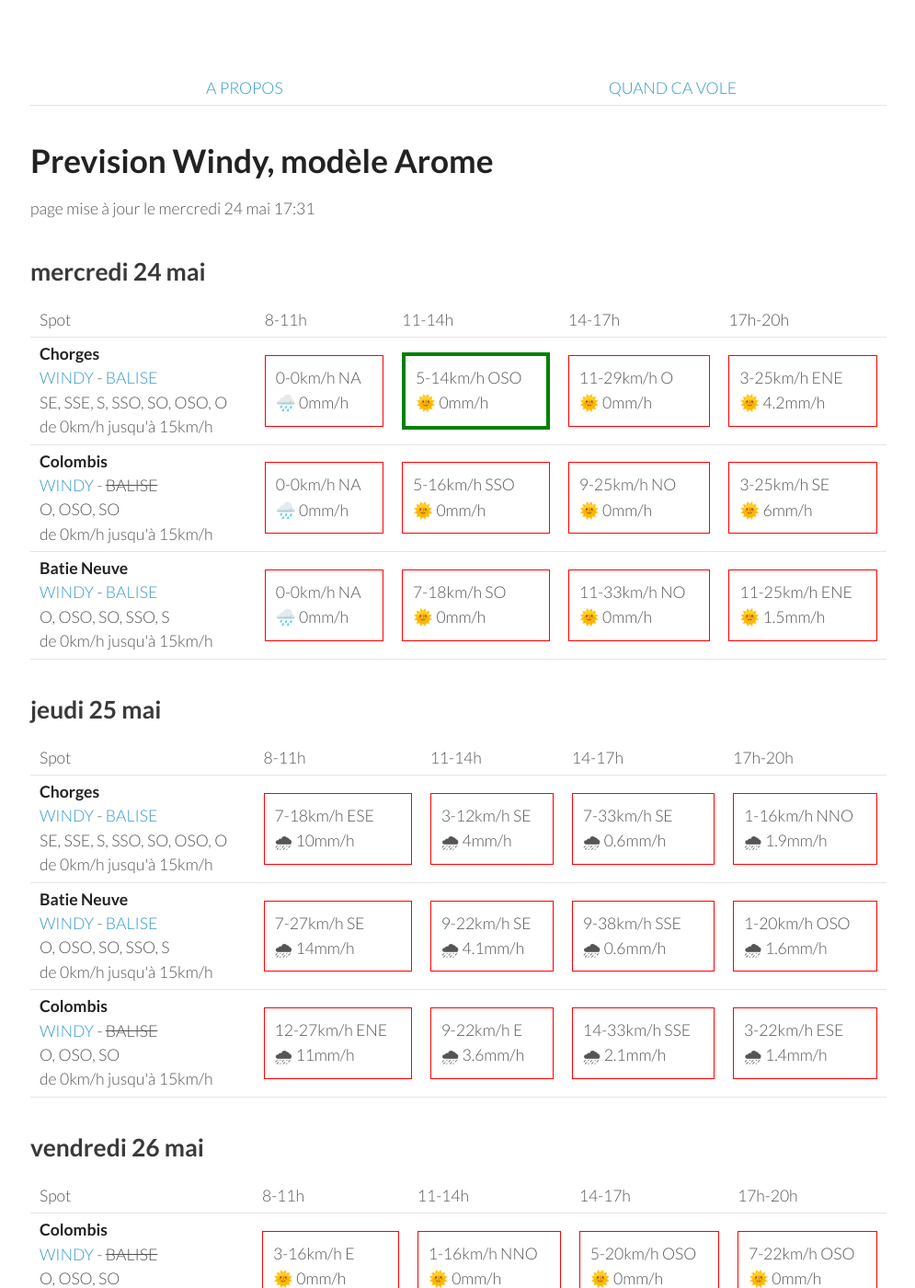
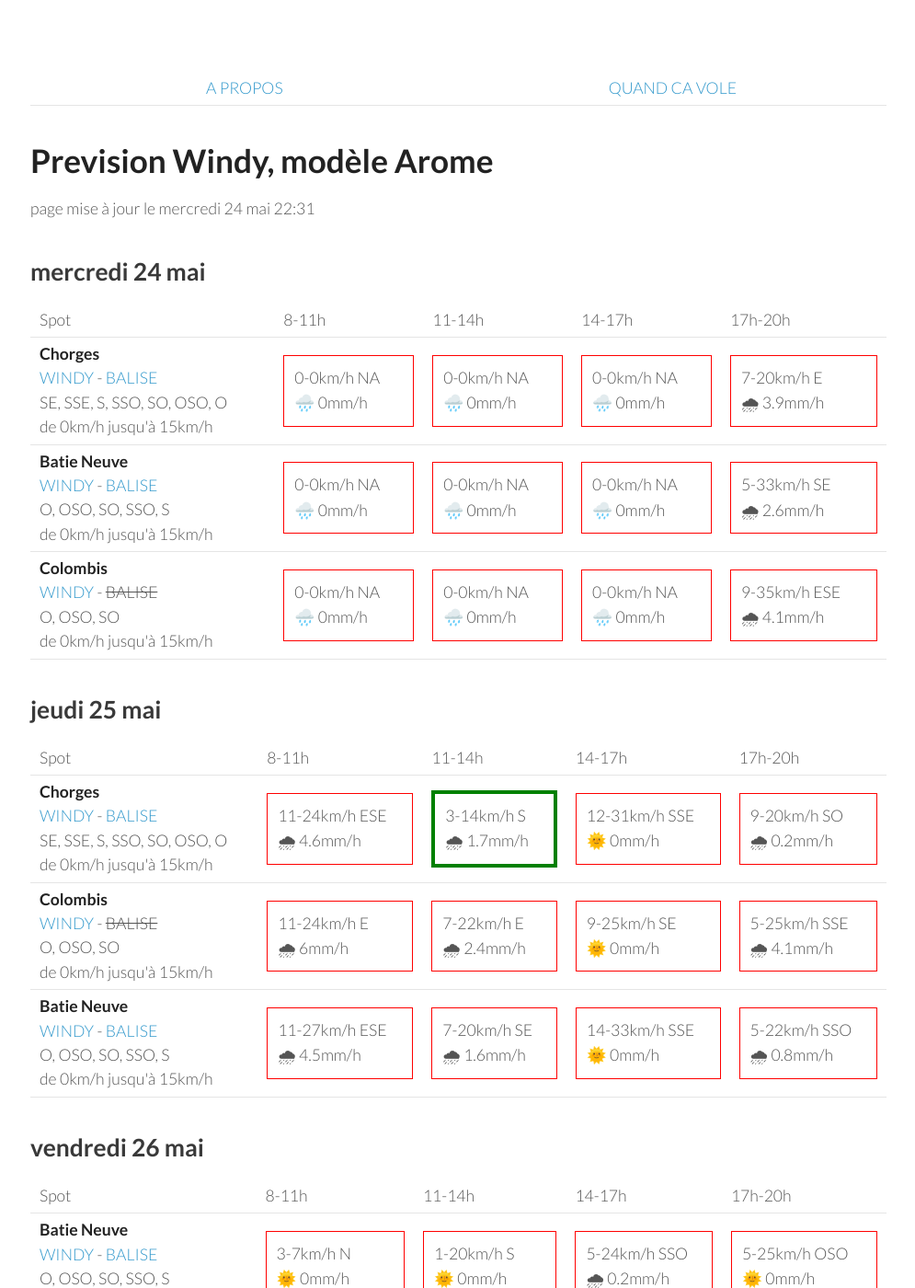
Before and after one commit to parapente-dans-le-nord/parapente-dans-le-nord.github.io, a Jekyll site: the page built from serre_poncon.markdown, in a window 1280 px wide and 1400 px high. Shown: the whole window at 92% size, without its empty margins (25-1020 px from the left). Built offline with Jekyll 4.4.1, drawn with Linux system fonts in a browser that asks for light colours; some of the changed text lies outside the part shown.

Commit message:
update index.markdown

```diff
--- a/serre_poncon.markdown
+++ b/serre_poncon.markdown
@@ -7,7 +7,7 @@ title:  "Tous les spots"
 {: .links}
 
 # Prevision Windy, modèle Arome
-page mise à jour le mercredi 24 mai 17:31
+page mise à jour le mercredi 24 mai 22:31
 
 ## mercredi 24 mai
 
@@ -25,27 +25,27 @@ page mise à jour le mercredi 24 mai 17:31
         <td><strong>Chorges</strong><br><a href="https://windy.com/44.578/6.280?44.559,6.262,10">WINDY</a> - <span class=""><a href="https://www.openwindmap.org/PP554">BALISE</a> </span><br> <span class="vent-favorable">SE, SSE, S, SSO, SO, OSO, O</span><br><span class="force-vent">de 0km/h jusqu'à 15km/h</span> </td>
 
             <td><div class="not-flyable"><p>0-0km/h NA</p><p>🌧️ 0mm/h</p></div></td>
-            <td><div class="flyable"><p>5-14km/h OSO</p><p>🌞 0mm/h</p></div></td>
-            <td><div class="not-flyable"><p>11-29km/h O</p><p>🌞 0mm/h</p></div></td>
-            <td><div class="not-flyable"><p>3-25km/h ENE</p><p>🌞 4.2mm/h</p></div></td>
+            <td><div class="not-flyable"><p>0-0km/h NA</p><p>🌧️ 0mm/h</p></div></td>
+            <td><div class="not-flyable"><p>0-0km/h NA</p><p>🌧️ 0mm/h</p></div></td>
+            <td><div class="not-flyable"><p>7-20km/h E</p><p>🌧 3.9mm/h</p></div></td>
+
+    </tr>
+<tr>
+        <td><strong>Batie Neuve</strong><br><a href="https://windy.com/44.584/6.236?44.559,6.262,10,m:eTtagly">WINDY</a> - <span class=""><a href="https://www.openwindmap.org/PP554">BALISE</a> </span><br> <span class="vent-favorable">O, OSO, SO, SSO, S</span><br><span class="force-vent">de 0km/h jusqu'à 15km/h</span> </td>
+
+            <td><div class="not-flyable"><p>0-0km/h NA</p><p>🌧️ 0mm/h</p></div></td>
+            <td><div class="not-flyable"><p>0-0km/h NA</p><p>🌧️ 0mm/h</p></div></td>
+            <td><div class="not-flyable"><p>0-0km/h NA</p><p>🌧️ 0mm/h</p></div></td>
+            <td><div class="not-flyable"><p>5-33km/h SE</p><p>🌧 2.6mm/h</p></div></td>
 
     </tr>
 <tr>
         <td><strong>Colombis</strong><br><a href="https://windy.com/44.494/6.216?44.559,6.262,10">WINDY</a> - <span class="no-balise"> BALISE </span><br> <span class="vent-favorable">O, OSO, SO</span><br><span class="force-vent">de 0km/h jusqu'à 15km/h</span> </td>
 
             <td><div class="not-flyable"><p>0-0km/h NA</p><p>🌧️ 0mm/h</p></div></td>
-            <td><div class="not-flyable"><p>5-16km/h SSO</p><p>🌞 0mm/h</p></div></td>
-            <td><div class="not-flyable"><p>9-25km/h NO</p><p>🌞 0mm/h</p></div></td>
-            <td><div class="not-flyable"><p>3-25km/h SE</p><p>🌞 6mm/h</p></div></td>
-
-    </tr>
-<tr>
-        <td><strong>Batie Neuve</strong><br><a href="https://windy.com/44.584/6.236?44.559,6.262,10,m:eTtagly">WINDY</a> - <span class=""><a href="https://www.openwindmap.org/PP554">BALISE</a> </span><br> <span class="vent-favorable">O, OSO, SO, SSO, S</span><br><span class="force-vent">de 0km/h jusqu'à 15km/h</span> </td>
-
             <td><div class="not-flyable"><p>0-0km/h NA</p><p>🌧️ 0mm/h</p></div></td>
-            <td><div class="not-flyable"><p>7-18km/h SO</p><p>🌞 0mm/h</p></div></td>
-            <td><div class="not-flyable"><p>11-33km/h NO</p><p>🌞 0mm/h</p></div></td>
-            <td><div class="not-flyable"><p>11-25km/h ENE</p><p>🌞 1.5mm/h</p></div></td>
+            <td><div class="not-flyable"><p>0-0km/h NA</p><p>🌧️ 0mm/h</p></div></td>
+            <td><div class="not-flyable"><p>9-35km/h ESE</p><p>🌧 4.1mm/h</p></div></td>
 
     </tr>
 
@@ -67,30 +67,30 @@ page mise à jour le mercredi 24 mai 17:31
 <tr>
         <td><strong>Chorges</strong><br><a href="https://windy.com/44.578/6.280?44.559,6.262,10">WINDY</a> - <span class=""><a href="https://www.openwindmap.org/PP554">BALISE</a> </span><br> <span class="vent-favorable">SE, SSE, S, SSO, SO, OSO, O</span><br><span class="force-vent">de 0km/h jusqu'à 15km/h</span> </td>
 
-            <td><div class="not-flyable"><p>7-18km/h ESE</p><p>🌧 10mm/h</p></div></td>
-            <td><div class="not-flyable"><p>3-12km/h SE</p><p>🌧 4mm/h</p></div></td>
-            <td><div class="not-flyable"><p>7-33km/h SE</p><p>🌧 0.6mm/h</p></div></td>
-            <td><div class="not-flyable"><p>1-16km/h NNO</p><p>🌧 1.9mm/h</p></div></td>
+            <td><div class="not-flyable"><p>11-24km/h ESE</p><p>🌧 4.6mm/h</p></div></td>
+            <td><div class="flyable"><p>3-14km/h S</p><p>🌧 1.7mm/h</p></div></td>
+            <td><div class="not-flyable"><p>12-31km/h SSE</p><p>🌞 0mm/h</p></div></td>
+            <td><div class="not-flyable"><p>9-20km/h SO</p><p>🌧 0.2mm/h</p></div></td>
+
+
+    </tr>
+<tr>
+        <td><strong>Colombis</strong><br><a href="https://windy.com/44.494/6.216?44.559,6.262,10">WINDY</a> - <span class="no-balise"> BALISE </span><br> <span class="vent-favorable">O, OSO, SO</span><br><span class="force-vent">de 0km/h jusqu'à 15km/h</span> </td>
+
+            <td><div class="not-flyable"><p>11-24km/h E</p><p>🌧 6mm/h</p></div></td>
+            <td><div class="not-flyable"><p>7-22km/h E</p><p>🌧 2.4mm/h</p></div></td>
+            <td><div class="not-flyable"><p>9-25km/h SE</p><p>🌞 0mm/h</p></div></td>
+            <td><div class="not-flyable"><p>5-25km/h SSE</p><p>🌧 4.1mm/h</p></div></td>
 
 
     </tr>
 <tr>
         <td><strong>Batie Neuve</strong><br><a href="https://windy.com/44.584/6.236?44.559,6.262,10,m:eTtagly">WINDY</a> - <span class=""><a href="https://www.openwindmap.org/PP554">BALISE</a> </span><br> <span class="vent-favorable">O, OSO, SO, SSO, S</span><br><span class="force-vent">de 0km/h jusqu'à 15km/h</span> </td>
 
-            <td><div class="not-flyable"><p>7-27km/h SE</p><p>🌧 14mm/h</p></div></td>
-            <td><div class="not-flyable"><p>9-22km/h SE</p><p>🌧 4.1mm/h</p></div></td>
-            <td><div class="not-flyable"><p>9-38km/h SSE</p><p>🌧 0.6mm/h</p></div></td>
-            <td><div class="not-flyable"><p>1-20km/h OSO</p><p>🌧 1.6mm/h</p></div></td>
-
-
-    </tr>
-<tr>
-        <td><strong>Colombis</strong><br><a href="https://windy.com/44.494/6.216?44.559,6.262,10">WINDY</a> - <span class="no-balise"> BALISE </span><br> <span class="vent-favorable">O, OSO, SO</span><br><span class="force-vent">de 0km/h jusqu'à 15km/h</span> </td>
-
-            <td><div class="not-flyable"><p>12-27km/h ENE</p><p>🌧 11mm/h</p></div></td>
-            <td><div class="not-flyable"><p>9-22km/h E</p><p>🌧 3.6mm/h</p></div></td>
-            <td><div class="not-flyable"><p>14-33km/h SSE</p><p>🌧 2.1mm/h</p></div></td>
-            <td><div class="not-flyable"><p>3-22km/h ESE</p><p>🌧 1.4mm/h</p></div></td>
+            <td><div class="not-flyable"><p>11-27km/h ESE</p><p>🌧 4.5mm/h</p></div></td>
+            <td><div class="not-flyable"><p>7-20km/h SE</p><p>🌧 1.6mm/h</p></div></td>
+            <td><div class="not-flyable"><p>14-33km/h SSE</p><p>🌞 0mm/h</p></div></td>
+            <td><div class="not-flyable"><p>5-22km/h SSO</p><p>🌧 0.8mm/h</p></div></td>
 
 
     </tr>
@@ -111,32 +111,32 @@ page mise à jour le mercredi 24 mai 17:31
       <td>17h-20h</td>
     </tr>
 <tr>
-        <td><strong>Colombis</strong><br><a href="https://windy.com/44.494/6.216?44.559,6.262,10">WINDY</a> - <span class="no-balise"> BALISE </span><br> <span class="vent-favorable">O, OSO, SO</span><br><span class="force-vent">de 0km/h jusqu'à 15km/h</span> </td>
-
-            <td><div class="not-flyable"><p>3-16km/h E</p><p>🌞 0mm/h</p></div></td>
-            <td><div class="not-flyable"><p>1-16km/h NNO</p><p>🌞 0mm/h</p></div></td>
-            <td><div class="not-flyable"><p>5-20km/h OSO</p><p>🌞 0mm/h</p></div></td>
-            <td><div class="not-flyable"><p>7-22km/h OSO</p><p>🌞 0mm/h</p></div></td>
-
-
-    </tr>
-<tr>
         <td><strong>Batie Neuve</strong><br><a href="https://windy.com/44.584/6.236?44.559,6.262,10,m:eTtagly">WINDY</a> - <span class=""><a href="https://www.openwindmap.org/PP554">BALISE</a> </span><br> <span class="vent-favorable">O, OSO, SO, SSO, S</span><br><span class="force-vent">de 0km/h jusqu'à 15km/h</span> </td>
 
-            <td><div class="not-flyable"><p>3-18km/h NE</p><p>🌞 0mm/h</p></div></td>
-            <td><div class="not-flyable"><p>3-20km/h SSO</p><p>🌞 0mm/h</p></div></td>
-            <td><div class="not-flyable"><p>5-24km/h SO</p><p>🌞 0mm/h</p></div></td>
-            <td><div class="not-flyable"><p>7-25km/h OSO</p><p>🌞 0mm/h</p></div></td>
+            <td><div class="not-flyable"><p>3-7km/h N</p><p>🌞 0mm/h</p></div></td>
+            <td><div class="not-flyable"><p>1-20km/h S</p><p>🌞 0mm/h</p></div></td>
+            <td><div class="not-flyable"><p>5-24km/h SSO</p><p>🌧 0.2mm/h</p></div></td>
+            <td><div class="not-flyable"><p>5-25km/h OSO</p><p>🌞 0mm/h</p></div></td>
 
 
     </tr>
 <tr>
         <td><strong>Chorges</strong><br><a href="https://windy.com/44.578/6.280?44.559,6.262,10">WINDY</a> - <span class=""><a href="https://www.openwindmap.org/PP554">BALISE</a> </span><br> <span class="vent-favorable">SE, SSE, S, SSO, SO, OSO, O</span><br><span class="force-vent">de 0km/h jusqu'à 15km/h</span> </td>
 
-            <td><div class="not-flyable"><p>5-20km/h ENE</p><p>🌞 0mm/h</p></div></td>
-            <td><div class="not-flyable"><p>1-22km/h SSO</p><p>🌞 0mm/h</p></div></td>
-            <td><div class="not-flyable"><p>5-22km/h SO</p><p>🌞 0mm/h</p></div></td>
-            <td><div class="not-flyable"><p>7-25km/h OSO</p><p>🌞 0mm/h</p></div></td>
+            <td><div class="not-flyable"><p>1-5km/h NNE</p><p>🌞 0mm/h</p></div></td>
+            <td><div class="not-flyable"><p>1-22km/h SSE</p><p>🌞 0mm/h</p></div></td>
+            <td><div class="not-flyable"><p>5-22km/h SSO</p><p>🌧 0.3mm/h</p></div></td>
+            <td><div class="not-flyable"><p>5-25km/h OSO</p><p>🌞 0mm/h</p></div></td>
+
+
+    </tr>
+<tr>
+        <td><strong>Colombis</strong><br><a href="https://windy.com/44.494/6.216?44.559,6.262,10">WINDY</a> - <span class="no-balise"> BALISE </span><br> <span class="vent-favorable">O, OSO, SO</span><br><span class="force-vent">de 0km/h jusqu'à 15km/h</span> </td>
+
+            <td><div class="not-flyable"><p>9-20km/h ENE</p><p>🌞 0mm/h</p></div></td>
+            <td><div class="not-flyable"><p>1-16km/h N</p><p>🌞 0mm/h</p></div></td>
+            <td><div class="not-flyable"><p>3-18km/h SO</p><p>🌞 0mm/h</p></div></td>
+            <td><div class="not-flyable"><p>5-20km/h ONO</p><p>🌞 0mm/h</p></div></td>
 
 
     </tr>
@@ -159,10 +159,10 @@ page mise à jour le mercredi 24 mai 17:31
 <tr>
         <td><strong>Colombis</strong><br><a href="https://windy.com/44.494/6.216?44.559,6.262,10">WINDY</a> - <span class="no-balise"> BALISE </span><br> <span class="vent-favorable">O, OSO, SO</span><br><span class="force-vent">de 0km/h jusqu'à 15km/h</span> </td>
 
-            <td><div class="not-flyable"><p>5-18km/h ENE</p><p>🌞 0mm/h</p></div></td>
-            <td><div class="not-flyable"><p>1-16km/h NO</p><p>🌞 0mm/h</p></div></td>
-            <td><div class="not-flyable"><p>5-24km/h OSO</p><p>🌞 0mm/h</p></div></td>
-            <td><div class="not-flyable"><p>5-24km/h OSO</p><p>🌞 0mm/h</p></div></td>
+            <td><div class="not-flyable"><p>5-18km/h E</p><p>🌞 0mm/h</p></div></td>
+            <td><div class="not-flyable"><p>3-16km/h NNO</p><p>🌞 0mm/h</p></div></td>
+            <td><div class="not-flyable"><p>7-24km/h OSO</p><p>🌞 0mm/h</p></div></td>
+            <td><div class="not-flyable"><p>5-25km/h SO</p><p>🌧 0.2mm/h</p></div></td>
 
 
     </tr>
@@ -170,9 +170,9 @@ page mise à jour le mercredi 24 mai 17:31
         <td><strong>Batie Neuve</strong><br><a href="https://windy.com/44.584/6.236?44.559,6.262,10,m:eTtagly">WINDY</a> - <span class=""><a href="https://www.openwindmap.org/PP554">BALISE</a> </span><br> <span class="vent-favorable">O, OSO, SO, SSO, S</span><br><span class="force-vent">de 0km/h jusqu'à 15km/h</span> </td>
 
             <td><div class="not-flyable"><p>5-16km/h NE</p><p>🌞 0mm/h</p></div></td>
-            <td><div class="not-flyable"><p>3-22km/h SSO</p><p>🌞 0mm/h</p></div></td>
-            <td><div class="not-flyable"><p>7-31km/h SO</p><p>🌞 0mm/h</p></div></td>
-            <td><div class="not-flyable"><p>7-31km/h SO</p><p>🌞 0mm/h</p></div></td>
+            <td><div class="not-flyable"><p>3-20km/h SSO</p><p>🌞 0mm/h</p></div></td>
+            <td><div class="not-flyable"><p>9-31km/h SO</p><p>🌞 0mm/h</p></div></td>
+            <td><div class="not-flyable"><p>5-31km/h OSO</p><p>🌞 0mm/h</p></div></td>
 
 
     </tr>
@@ -180,9 +180,9 @@ page mise à jour le mercredi 24 mai 17:31
         <td><strong>Chorges</strong><br><a href="https://windy.com/44.578/6.280?44.559,6.262,10">WINDY</a> - <span class=""><a href="https://www.openwindmap.org/PP554">BALISE</a> </span><br> <span class="vent-favorable">SE, SSE, S, SSO, SO, OSO, O</span><br><span class="force-vent">de 0km/h jusqu'à 15km/h</span> </td>
 
             <td><div class="not-flyable"><p>5-20km/h ENE</p><p>🌞 0mm/h</p></div></td>
-            <td><div class="not-flyable"><p>3-24km/h SSO</p><p>🌞 0mm/h</p></div></td>
-            <td><div class="not-flyable"><p>7-33km/h SO</p><p>🌞 0mm/h</p></div></td>
-            <td><div class="not-flyable"><p>7-33km/h SO</p><p>🌞 0mm/h</p></div></td>
+            <td><div class="not-flyable"><p>3-22km/h SSO</p><p>🌞 0mm/h</p></div></td>
+            <td><div class="not-flyable"><p>9-33km/h SO</p><p>🌞 0mm/h</p></div></td>
+            <td><div class="not-flyable"><p>5-33km/h OSO</p><p>🌞 0mm/h</p></div></td>
 
 
     </tr>
@@ -205,30 +205,30 @@ page mise à jour le mercredi 24 mai 17:31
 <tr>
         <td><strong>Colombis</strong><br><a href="https://windy.com/44.494/6.216?44.559,6.262,10">WINDY</a> - <span class="no-balise"> BALISE </span><br> <span class="vent-favorable">O, OSO, SO</span><br><span class="force-vent">de 0km/h jusqu'à 15km/h</span> </td>
 
-            <td><div class="not-flyable"><p>3-12km/h E</p><p>🌞 0mm/h</p></div></td>
-            <td><div class="not-flyable"><p>3-18km/h O</p><p>🌞 0mm/h</p></div></td>
-            <td><div class="not-flyable"><p>5-22km/h O</p><p>🌞 0mm/h</p></div></td>
-            <td><div class="not-flyable"><p>5-37km/h E</p><p>🌧 4.7mm/h</p></div></td>
+            <td><div class="not-flyable"><p>3-14km/h E</p><p>🌞 0mm/h</p></div></td>
+            <td><div class="not-flyable"><p>3-16km/h O</p><p>🌞 0mm/h</p></div></td>
+            <td><div class="not-flyable"><p>5-25km/h O</p><p>🌞 0mm/h</p></div></td>
+            <td><div class="not-flyable"><p>1-37km/h SE</p><p>🌧 6mm/h</p></div></td>
 
 
     </tr>
 <tr>
         <td><strong>Chorges</strong><br><a href="https://windy.com/44.578/6.280?44.559,6.262,10">WINDY</a> - <span class=""><a href="https://www.openwindmap.org/PP554">BALISE</a> </span><br> <span class="vent-favorable">SE, SSE, S, SSO, SO, OSO, O</span><br><span class="force-vent">de 0km/h jusqu'à 15km/h</span> </td>
 
-            <td><div class="not-flyable"><p>3-12km/h ENE</p><p>🌞 0mm/h</p></div></td>
-            <td><div class="not-flyable"><p>5-24km/h SO</p><p>🌞 0mm/h</p></div></td>
-            <td><div class="not-flyable"><p>1-27km/h OSO</p><p>🌧 0.8mm/h</p></div></td>
-            <td><div class="not-flyable"><p>3-31km/h SE</p><p>🌧 3.9mm/h</p></div></td>
+            <td><div class="not-flyable"><p>3-14km/h ENE</p><p>🌞 0mm/h</p></div></td>
+            <td><div class="not-flyable"><p>5-22km/h SO</p><p>🌞 0mm/h</p></div></td>
+            <td><div class="not-flyable"><p>3-31km/h SO</p><p>🌧 0.7mm/h</p></div></td>
+            <td><div class="not-flyable"><p>1-37km/h SSE</p><p>🌧 6mm/h</p></div></td>
 
 
     </tr>
 <tr>
         <td><strong>Batie Neuve</strong><br><a href="https://windy.com/44.584/6.236?44.559,6.262,10,m:eTtagly">WINDY</a> - <span class=""><a href="https://www.openwindmap.org/PP554">BALISE</a> </span><br> <span class="vent-favorable">O, OSO, SO, SSO, S</span><br><span class="force-vent">de 0km/h jusqu'à 15km/h</span> </td>
 
-            <td><div class="not-flyable"><p>1-11km/h NE</p><p>🌞 0mm/h</p></div></td>
+            <td><div class="not-flyable"><p>3-12km/h ENE</p><p>🌞 0mm/h</p></div></td>
             <td><div class="not-flyable"><p>5-22km/h SO</p><p>🌞 0mm/h</p></div></td>
-            <td><div class="not-flyable"><p>3-25km/h OSO</p><p>🌧 0.5mm/h</p></div></td>
-            <td><div class="not-flyable"><p>5-33km/h SE</p><p>🌧 3.7mm/h</p></div></td>
+            <td><div class="not-flyable"><p>5-29km/h SSO</p><p>🌧 0.4mm/h</p></div></td>
+            <td><div class="not-flyable"><p>1-37km/h SSE</p><p>🌧 6mm/h</p></div></td>
 
 
     </tr>
@@ -251,30 +251,30 @@ page mise à jour le mercredi 24 mai 17:31
 <tr>
         <td><strong>Colombis</strong><br><a href="https://windy.com/44.494/6.216?44.559,6.262,10">WINDY</a> - <span class="no-balise"> BALISE </span><br> <span class="vent-favorable">O, OSO, SO</span><br><span class="force-vent">de 0km/h jusqu'à 15km/h</span> </td>
 
-            <td><div class="not-flyable"><p>5-14km/h E</p><p>🌞 0mm/h</p></div></td>
-            <td><div class="not-flyable"><p>1-16km/h O</p><p>🌞 0mm/h</p></div></td>
-            <td><div class="not-flyable"><p>9-27km/h SE</p><p>🌧 2.6mm/h</p></div></td>
-            <td><div class="not-flyable"><p>1-29km/h ESE</p><p>🌧 4.5mm/h</p></div></td>
+            <td><div class="not-flyable"><p>3-18km/h E</p><p>🌧 1.1mm/h</p></div></td>
+            <td><div class="not-flyable"><p>3-16km/h O</p><p>🌞 0mm/h</p></div></td>
+            <td><div class="not-flyable"><p>1-27km/h SO</p><p>🌧 0.6mm/h</p></div></td>
+            <td><div class="not-flyable"><p>3-25km/h O</p><p>🌧 3.6mm/h</p></div></td>
+
+
+    </tr>
+<tr>
+        <td><strong>Batie Neuve</strong><br><a href="https://windy.com/44.584/6.236?44.559,6.262,10,m:eTtagly">WINDY</a> - <span class=""><a href="https://www.openwindmap.org/PP554">BALISE</a> </span><br> <span class="vent-favorable">O, OSO, SO, SSO, S</span><br><span class="force-vent">de 0km/h jusqu'à 15km/h</span> </td>
+
+            <td><div class="not-flyable"><p>3-18km/h NE</p><p>🌧 0.3mm/h</p></div></td>
+            <td><div class="not-flyable"><p>3-22km/h SSO</p><p>🌞 0mm/h</p></div></td>
+            <td><div class="not-flyable"><p>5-29km/h SO</p><p>🌧 1.9mm/h</p></div></td>
+            <td><div class="not-flyable"><p>1-29km/h O</p><p>🌧 8mm/h</p></div></td>
 
 
     </tr>
 <tr>
         <td><strong>Chorges</strong><br><a href="https://windy.com/44.578/6.280?44.559,6.262,10">WINDY</a> - <span class=""><a href="https://www.openwindmap.org/PP554">BALISE</a> </span><br> <span class="vent-favorable">SE, SSE, S, SSO, SO, OSO, O</span><br><span class="force-vent">de 0km/h jusqu'à 15km/h</span> </td>
 
-            <td><div class="not-flyable"><p>5-20km/h ENE</p><p>🌞 0mm/h</p></div></td>
-            <td><div class="not-flyable"><p>3-24km/h S</p><p>🌞 0mm/h</p></div></td>
-            <td><div class="not-flyable"><p>7-29km/h SSE</p><p>🌧 5mm/h</p></div></td>
-            <td><div class="not-flyable"><p>1-35km/h SSO</p><p>🌧 4.7mm/h</p></div></td>
-
-
-    </tr>
-<tr>
-        <td><strong>Batie Neuve</strong><br><a href="https://windy.com/44.584/6.236?44.559,6.262,10,m:eTtagly">WINDY</a> - <span class=""><a href="https://www.openwindmap.org/PP554">BALISE</a> </span><br> <span class="vent-favorable">O, OSO, SO, SSO, S</span><br><span class="force-vent">de 0km/h jusqu'à 15km/h</span> </td>
-
-            <td><div class="not-flyable"><p>3-16km/h ENE</p><p>🌞 0mm/h</p></div></td>
-            <td><div class="not-flyable"><p>3-24km/h SSO</p><p>🌞 0mm/h</p></div></td>
-            <td><div class="not-flyable"><p>7-29km/h SSE</p><p>🌧 3.6mm/h</p></div></td>
-            <td><div class="not-flyable"><p>1-37km/h SSO</p><p>🌧 6mm/h</p></div></td>
+            <td><div class="not-flyable"><p>3-20km/h ENE</p><p>🌧 0.2mm/h</p></div></td>
+            <td><div class="not-flyable"><p>3-22km/h SSO</p><p>🌞 0mm/h</p></div></td>
+            <td><div class="not-flyable"><p>5-29km/h OSO</p><p>🌧 1.6mm/h</p></div></td>
+            <td><div class="not-flyable"><p>1-29km/h N</p><p>🌧 8mm/h</p></div></td>
 
 
     </tr>
```
